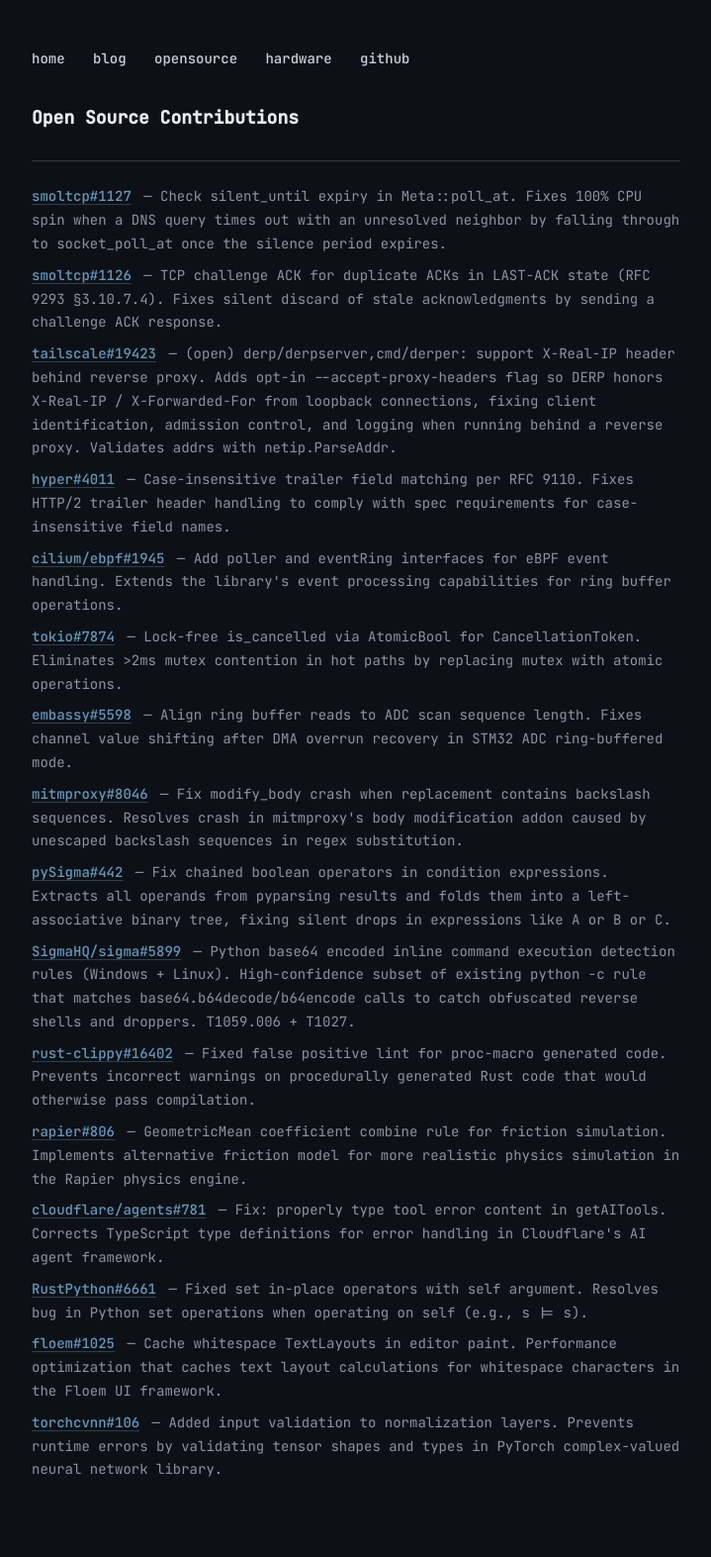
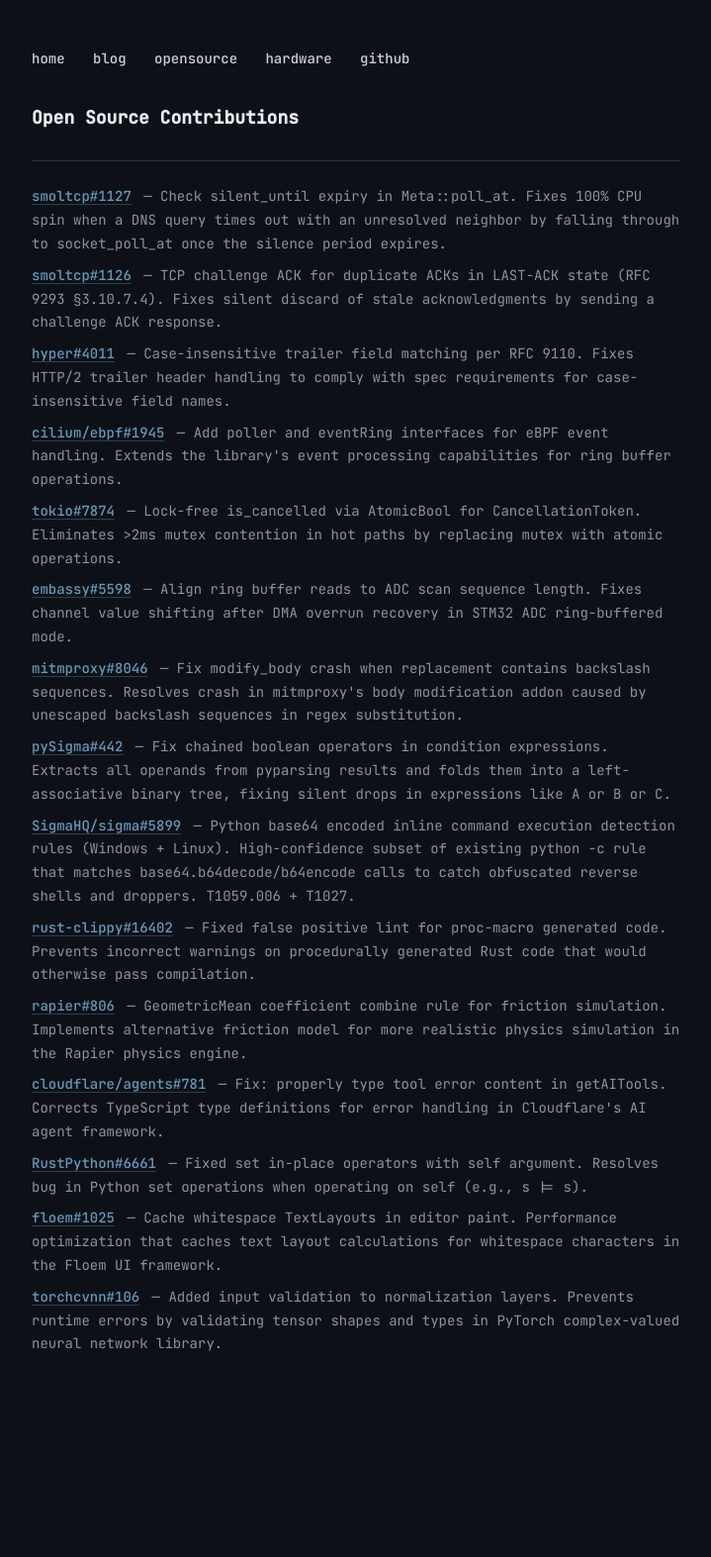
Before and after one commit to HueCodes/HueCodes.github.io, a Jekyll site: the page built from opensource.md, in a window 1280 px wide. Shown: the whole page at 99% size, without its empty margins (280-999 px from the left). Built offline with Jekyll 4.4.1, drawn with Linux system fonts in a browser that asks for light colours; after the commit the page ends 1446 px from its top, so only the background shows below that.

Commit message:
opensource: drop unmerged tailscale#19423

```diff
--- a/opensource.md
+++ b/opensource.md
@@ -26,11 +26,6 @@ title: open source
   <div class="project">
     <a href="https://github.com/smoltcp-rs/smoltcp/pull/1126">smoltcp#1126</a>
     <span>TCP challenge ACK for duplicate ACKs in LAST-ACK state (RFC 9293 §3.10.7.4). Fixes silent discard of stale acknowledgments by sending a challenge ACK response.</span>
-  </div>
-
-  <div class="project">
-    <a href="https://github.com/tailscale/tailscale/pull/19423">tailscale#19423</a>
-    <span>(open) derp/derpserver,cmd/derper: support X-Real-IP header behind reverse proxy. Adds opt-in --accept-proxy-headers flag so DERP honors X-Real-IP / X-Forwarded-For from loopback connections, fixing client identification, admission control, and logging when running behind a reverse proxy. Validates addrs with netip.ParseAddr.</span>
   </div>
 
   <div class="project">
```
